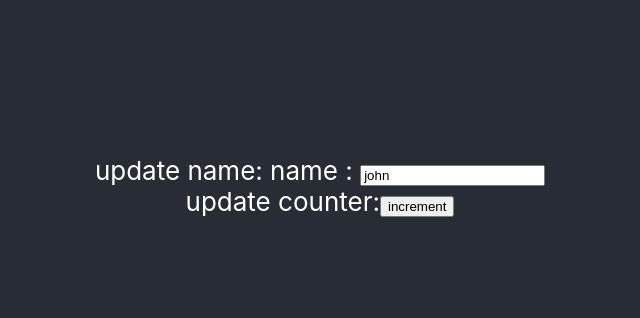
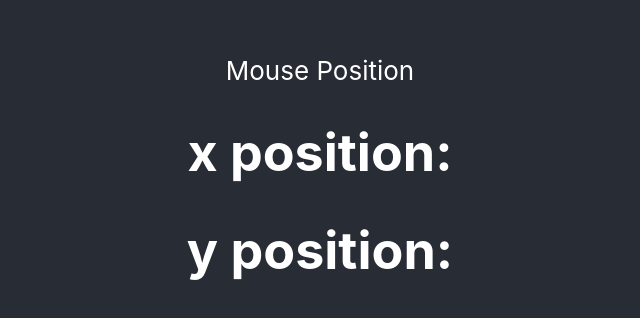
Before and after one commit to Kim-React/ReactTrnApp, a React (Create React App) app in the folder reacttrainapp/: page / in a window 1280 px wide. Shown: the part 214-532 px from the top of the page, without its empty margins (320-960 px from the left). Built offline with nearby package versions, Linux system fonts and the light colour scheme.

Commit message:
25useEffectHookMouse

```diff
--- a/reacttrainapp/src/App.js
+++ b/reacttrainapp/src/App.js
@@ -7,13 +7,13 @@
 import HookCounterTwo from './Components/HookCounterTwo';
 import User from './Components/User';
 import Tilesf from './Components/Tilesf';
-import NameCounter from './Components/NameCounter';
+import HookMouse from './Components/HookMouse';
 
 function App() {
   return (
     <div className="App">
       <header className="App-header">
-     <NameCounter/>
+     <HookMouse/>
       </header>
     </div>
   );
--- /dev/null
+++ b/reacttrainapp/src/Components/HookMouse.js
@@ -0,0 +1,26 @@
+import React,{useState,useEffect} from 'react'
+
+function HookMouse() {
+    const [x,setX] = useState();
+    const [y,setY] = useState();
+
+    function logMousePosition(e){
+        setX(e.clientX);
+        setY(e.clientY);
+
+    }
+
+    useEffect(()=>{
+        window.addEventListener('mousemove',logMousePosition);
+        console.log('useEffectCalled')
+    },[])
+
+  return (
+    <div>Mouse Position
+        <h1>x position: {x}</h1>
+        <h1>y position: {y}</h1>
+    </div>
+  )
+}
+
+export default HookMouse
```
